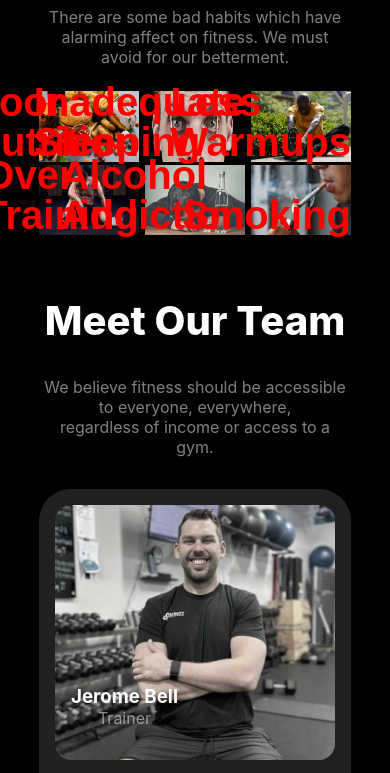
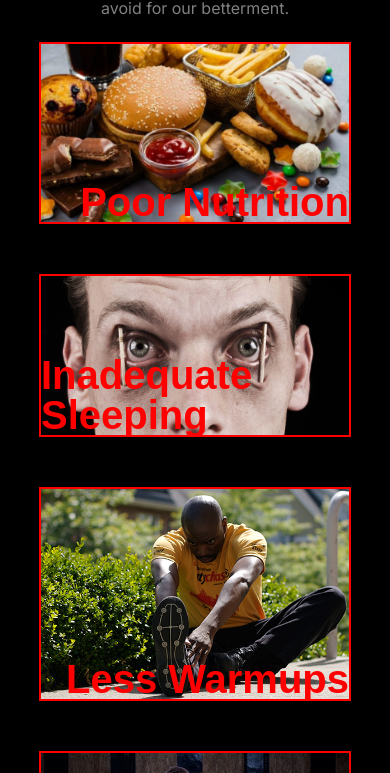
Before and after one commit to bornilshopno/Fitness-Website, a plain HTML site: page index.html in a window 390 px wide. Shown: the part 6453-7226 px from the top of the page. Drawn offline with Linux system fonts and the light colour scheme; a web font is replaced by a local one.

Commit message:
new section CSS fixed

```diff
--- a/Styles/responsive.css
+++ b/Styles/responsive.css
@@ -47,6 +47,12 @@
     .bmi-calculation{
         flex-direction:column;
   }
+
+  /* Must Avoid Section */
+  .bad-habit-card-container{
+    grid-template-columns: repeat(1,1fr);
+    gap:50px;
+   }
 
   /* Team Section */
   .trainer-container{
@@ -99,7 +105,10 @@
     text-align:left;
     padding-left:10%;
   }
-
+  /* Must Avoid Section */
+  .bad-habit-card-container{
+    grid-template-columns: repeat(2,1fr);
+   }
 
     /* Footer Section */
 .footer-container{
--- a/Styles/style.css
+++ b/Styles/style.css
@@ -1,3 +1,5 @@
+@import url('https://fonts.googleapis.com/css2?family=Inter&display=swap');
+@import url('https://fonts.cdnfonts.com/css/miama');
 *{
     margin:0;
     padding:0;
@@ -5,8 +7,7 @@
 }
 
 
-@import url('https://fonts.googleapis.com/css2?family=Inter&display=swap');
-@import url('https://fonts.cdnfonts.com/css/miama');
+
 /* Shared Styles */
 img{
     width:100%;
@@ -30,7 +31,7 @@ h2{
     align-items: center;
 }
 
-header,.banner, .habit, .run-extra-milage,.must-avoid-container,.team-section,.training-exercise, footer{
+header,.banner, .habit, .run-extra-milage,.must-avoid, .team-section,.training-exercise, footer{
     margin:2.5rem auto 0 auto;
     width:80%;
 
@@ -310,6 +311,7 @@ input::placeholder
 .bad-habit-cards{
     position:relative;
     background-color: #E6533C;
+    border:2px solid red;
 }
 
 .bad-habit-cards p{
@@ -344,6 +346,7 @@ input::placeholder
 }
 .team-container{
     text-align: center;
+    border:2px solid blue;
 }
 
 .team-container p{
```
